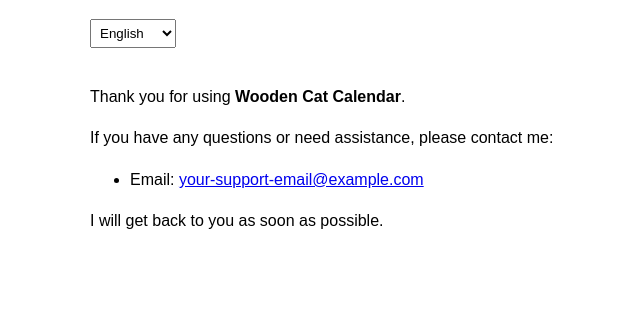
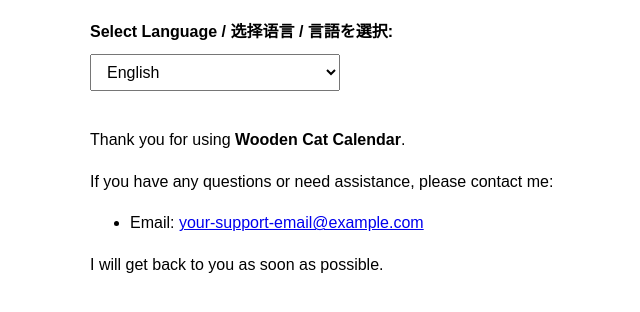
Before and after one commit to tuhuahezi/support-page, a plain HTML site: page index.html in a window 1280 px wide. Shown: the part 94-406 px from the top of the page, without its empty margins (250-890 px from the left). Drawn offline with Linux system fonts and the light colour scheme.

Commit message:
Update index.html

```diff
--- a/index.html
+++ b/index.html
@@ -10,10 +10,19 @@
     max-width: 600px;
     margin: 40px auto;
     line-height: 1.6;
+    padding: 0 20px;
+  }
+  label {
+    display: block;
+    margin-bottom: 10px;
+    font-weight: bold;
   }
   select {
+    padding: 8px 12px;
+    font-size: 16px;
     margin-bottom: 20px;
-    padding: 5px;
+    width: 100%;
+    max-width: 250px;
   }
 </style>
 </head>
@@ -21,6 +30,7 @@
 
 <h1 id="title">App Support</h1>
 
+<label for="langSelect">Select Language / 选择语言 / 言語を選択:</label>
 <select id="langSelect">
   <option value="en">English</option>
   <option value="zh-CN">简体中文</option>
```
